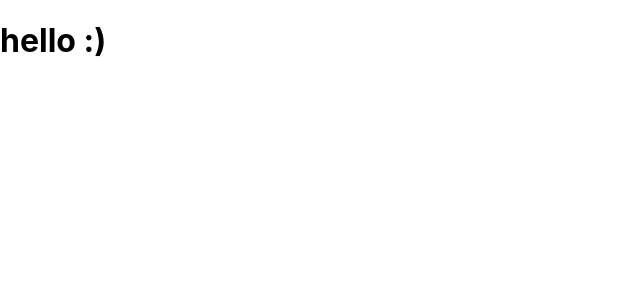
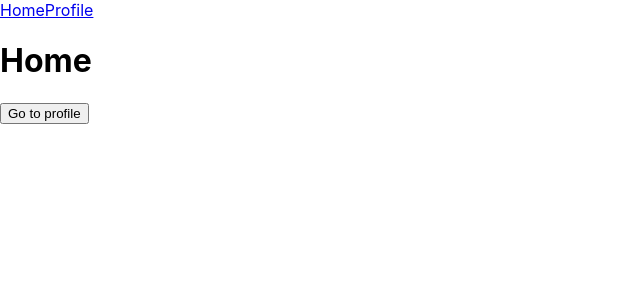
Before and after one commit to Chanwooong2/businessCardMaker, a React (Create React App) app: page / in a window 1280 px wide. Shown: the top 300 px of the page, without its empty margins (0-640 px from the left). Built offline with nearby package versions, Linux system fonts and the light colour scheme.

Commit message:
React-router 테스트

```diff
--- a/package.json
+++ b/package.json
@@ -8,6 +8,7 @@
     "@testing-library/user-event": "^12.1.10",
     "react": "^17.0.1",
     "react-dom": "^17.0.1",
+    "react-router-dom": "^5.2.0",
     "react-scripts": "4.0.1",
     "web-vitals": "^0.2.4"
   },
--- a/src/app.jsx
+++ b/src/app.jsx
@@ -1,7 +1,25 @@
+import { BrowserRouter, Link, Route, Switch } from 'react-router-dom';
 import './app.css';
+import Home from './components/home';
+import Profile from './components/profile';
 
 function App() {
-  return <h1>hello :)</h1>
+  return <BrowserRouter>
+    <nav>
+      <Link to="/">Home</Link>
+      <Link to="/profile">Profile</Link>
+    </nav>
+    <Switch>
+      <Route path={['/','/home']} exact>
+        <Home/>
+        </Route>
+        {/* 성능적으로 이게 낫다 */}
+      <Route path="/profile">
+        <Profile/>
+      </Route>
+    </Switch>
+  </BrowserRouter>
+
 }
 
 export default App;
--- /dev/null
+++ b/src/components/home.jsx
@@ -0,0 +1,19 @@
+import React from 'react';
+import { useHistory } from 'react-router-dom';
+
+const Home = (props) => {
+	const history = useHistory();
+	return (
+		<>
+			<h1>Home</h1>
+			<button
+				onClick={()=>{
+					history.push('/profile');
+				}}
+			>
+				Go to profile</button>
+		</>
+	)
+};
+
+export default Home;
--- /dev/null
+++ b/src/components/profile.jsx
@@ -0,0 +1,19 @@
+import React from 'react';
+import { useHistory } from 'react-router-dom';
+
+const Profile = (props) => {
+	const history = useHistory();
+	return (
+		<>
+			<h1>Profile</h1>
+			<button
+			onClick={()=>{
+				history.push('/');
+			}}
+			>
+				Go to home</button>
+		</>
+	)
+	};
+
+export default Profile;
--- a/src/index.js
+++ b/src/index.js
@@ -1,6 +1,6 @@
 import React from 'react';
 import ReactDOM from 'react-dom';
-import './index.css';
+import './index.module.css';
 import App from './app';
 
 ReactDOM.render(
--- a/src/index.css
+++ b/src/index.module.css
@@ -1,3 +1,5 @@
+@value makerLightPink from './common/colors.css';
+
 body {
   margin: 0;
   font-family: -apple-system, BlinkMacSystemFont, 'Segoe UI', 'Roboto', 'Oxygen',
@@ -5,6 +7,7 @@ body {
     sans-serif;
   -webkit-font-smoothing: antialiased;
   -moz-osx-font-smoothing: grayscale;
+  background-color: makerLightPink;
 }
 
 code {
```
Also changed, not shown: 2 other files (tests, documents, lock files or other folders).
